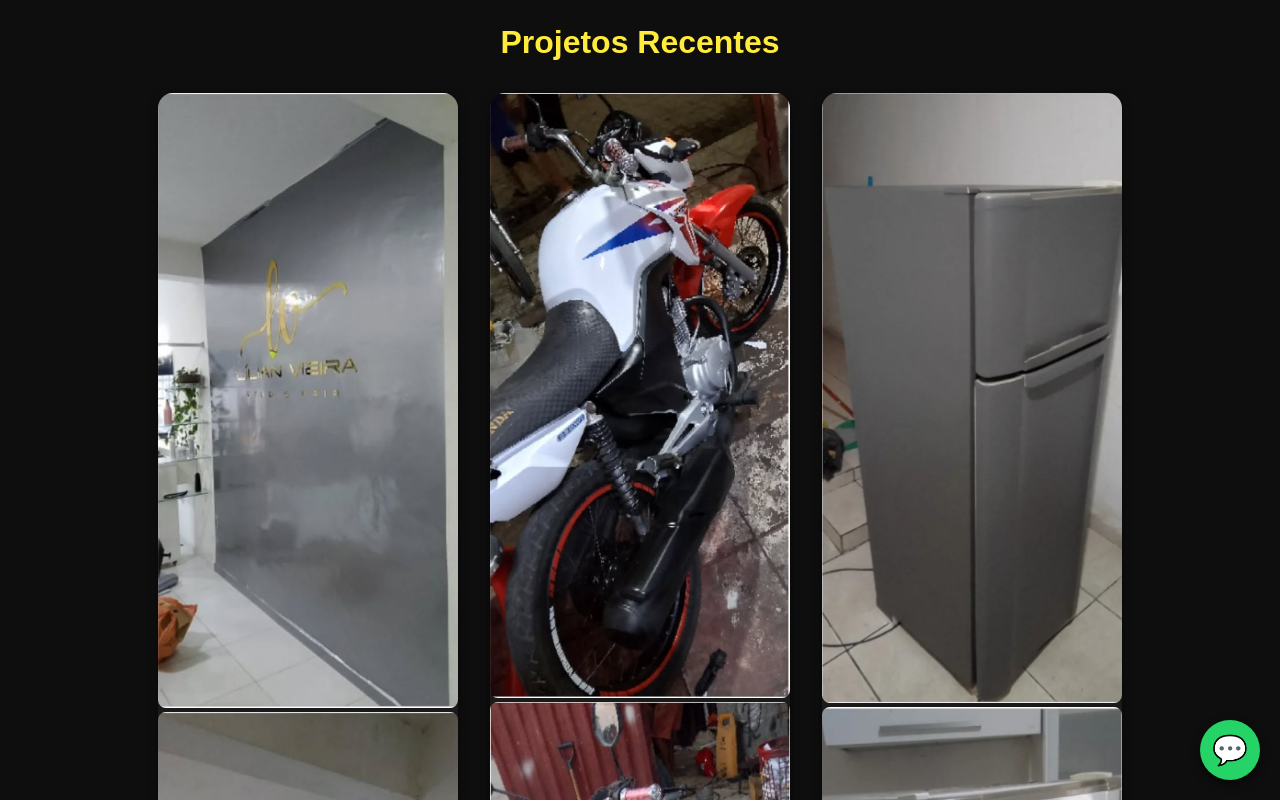
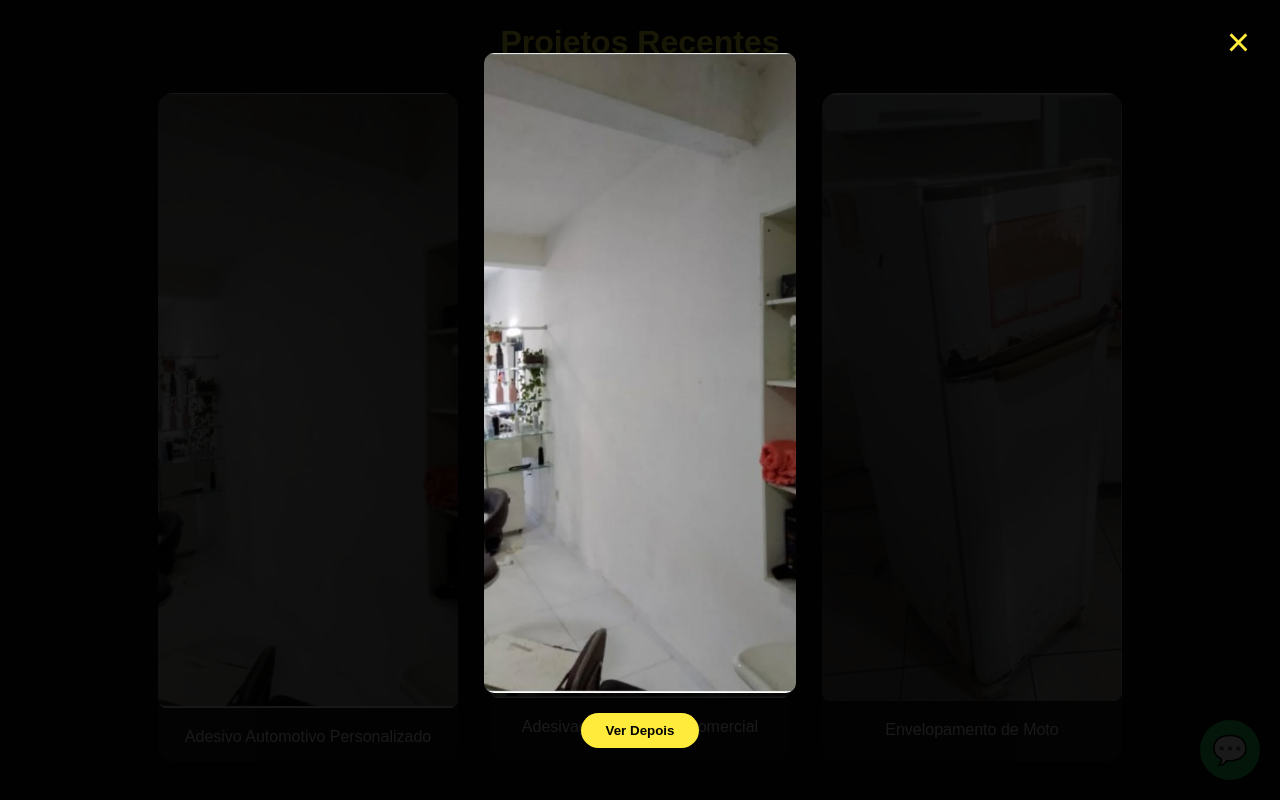
Before and after one commit to Pauloxhbh/Negaoadesivos, a plain HTML site: page index.html in a window 1280 px wide. Both pictures are taken after a click on the picture 308 px from the left and 838 px from the top of the page. Shown: the part 438-1238 px from the top of the page. Drawn offline with Linux system fonts and the light colour scheme.

Commit message:
Update index.html

```diff
--- a/index.html
+++ b/index.html
@@ -30,35 +30,68 @@
     <h2>Projetos Recentes</h2>
     <div class="grid">
       <div class="card">
-        <div class="img-container">
-          <img src="depois1.jpg" class="img-depois" alt="Depois">
-          <img src="antes1.jpg" class="img-antes" alt="Antes">
-        </div>
+        <img src="antes1.jpg" data-antes="antes1.jpg" data-depois="depois1.jpg" alt="Projeto 1">
         <p>Adesivo Automotivo Personalizado</p>
       </div>
-
       <div class="card">
-        <div class="img-container">
-          <img src="depois2.jpg" class="img-depois" alt="Depois">
-          <img src="antes2.jpg" class="img-antes" alt="Antes">
-        </div>
+        <img src="antes2.jpg" data-antes="antes2.jpg" data-depois="depois2.jpg" alt="Projeto 2">
         <p>Adesivagem de Vitrine Comercial</p>
       </div>
-
       <div class="card">
-        <div class="img-container">
-          <img src="depois3.jpg" class="img-depois" alt="Depois">
-          <img src="antes3.jpg" class="img-antes" alt="Antes">
-        </div>
+        <img src="antes3.jpg" data-antes="antes3.jpg" data-depois="depois3.jpg" alt="Projeto 3">
         <p>Envelopamento de Moto</p>
       </div>
     </div>
   </section>
+
+  <!-- Modal de Zoom -->
+  <div class="modal" id="modal">
+    <span class="close-btn" id="closeBtn">&times;</span>
+    <img id="modalImg" src="" alt="Zoom">
+    <button class="toggle-btn" id="toggleBtn">Ver Depois</button>
+  </div>
 
   <footer>
     <p>© 2025 Negão Adesivos — Todos os direitos reservados</p>
   </footer>
 
   <a href="https://wa.me/558298006929" class="whatsapp-btn" target="_blank">💬</a>
+
+  <script>
+    const galleryImages = document.querySelectorAll('.galeria img');
+    const modal = document.getElementById('modal');
+    const modalImg = document.getElementById('modalImg');
+    const closeBtn = document.getElementById('closeBtn');
+    const toggleBtn = document.getElementById('toggleBtn');
+
+    let showingAntes = true;
+    let currentImg;
+
+    galleryImages.forEach(img => {
+      img.addEventListener('click', () => {
+        currentImg = img;
+        showingAntes = true;
+        modalImg.src = img.dataset.antes;
+        toggleBtn.textContent = "Ver Depois";
+        modal.style.display = 'flex';
+      });
+    });
+
+    closeBtn.addEventListener('click', () => {
+      modal.style.display = 'none';
+    });
+
+    toggleBtn.addEventListener('click', () => {
+      if(showingAntes){
+        modalImg.src = currentImg.dataset.depois;
+        toggleBtn.textContent = "Ver Antes";
+        showingAntes = false;
+      } else {
+        modalImg.src = currentImg.dataset.antes;
+        toggleBtn.textContent = "Ver Depois";
+        showingAntes = true;
+      }
+    });
+  </script>
 </body>
 </html>
```
